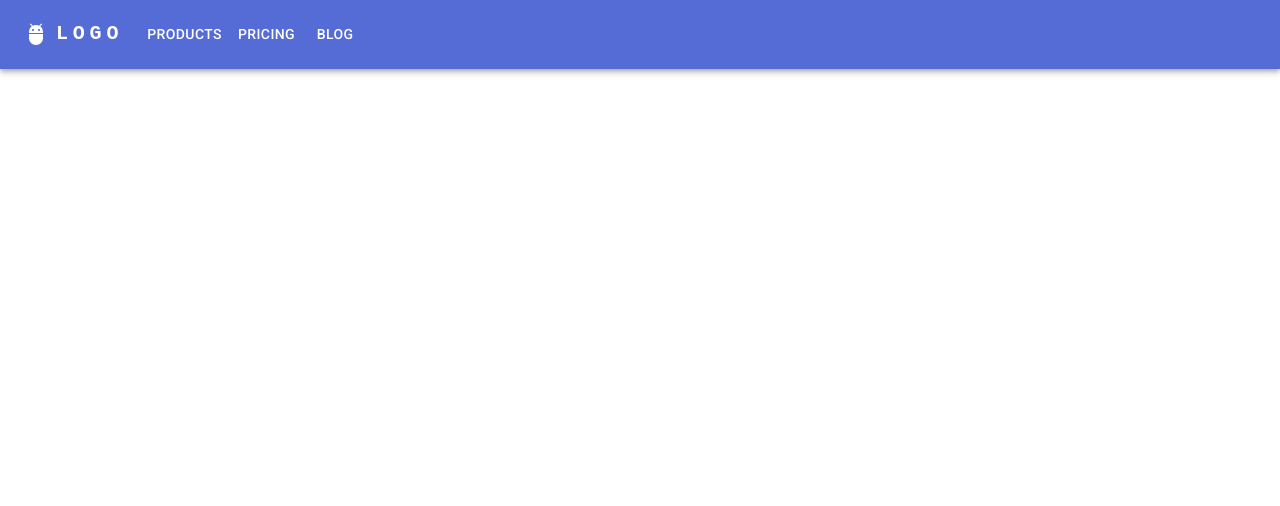
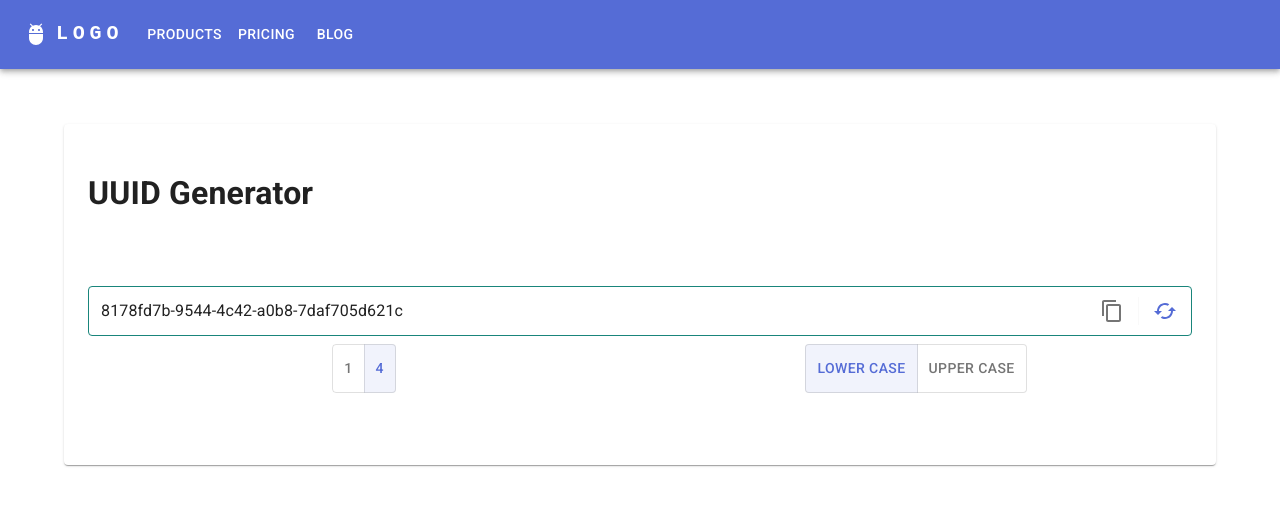
Before and after one commit to SalvatoreDiPalo/dev-helper, a React (Create React App) app: page /generator/uuid in a window 1280 px wide. Shown: the top 506 px of the page. Built offline with nearby package versions, Linux system fonts and the light colour scheme.

Commit message:
Add UUID generator

```diff
--- a/package.json
+++ b/package.json
@@ -17,6 +17,7 @@
     "react-dom": "^18.2.0",
     "react-router-dom": "^6.3.0",
     "react-scripts": "^5.0.1",
+    "uuid": "^8.3.2",
     "web-vitals": "^2.1.4"
   },
   "scripts": {
--- a/src/App.js
+++ b/src/App.js
@@ -5,6 +5,7 @@ import ResponsiveAppBar from "./components/AppBar";
 
 import Home from "./pages/Home";
 import Converter from "./pages/Converter";
+import UUIDGenerator from "./pages/Generator/UUID";
 import { Container } from "@mui/material";
 
 function App() {
@@ -15,6 +16,7 @@ function App() {
         <Routes>
           <Route path="/" element={<Home />} />
           <Route path="/test" element={<Converter />} />
+          <Route path="/generator/uuid" element={<UUIDGenerator />} />
         </Routes>
       </Container>
     </div>
--- a/src/pages/Generator/UUID/index.js
+++ b/src/pages/Generator/UUID/index.js
@@ -1,5 +1,146 @@
-import React from "react";
+import React, { useMemo, useState } from "react";
+import {
+  Paper,
+  Box,
+  IconButton,
+  ToggleButtonGroup,
+  ToggleButton,
+  Grid,
+  InputBase,
+  Divider,
+} from "@mui/material";
+import Cached from "@mui/icons-material/Cached";
+import ContentCopy from "@mui/icons-material/ContentCopy";
+
+import theme from "../../../theme";
+
+import { v1, v4 } from "uuid";
+
+const Versions = {
+  V1: "1",
+  V4: "4",
+};
+
+const Formats = {
+  LOWER_CASE: 2,
+  UPPER_CASE: 3,
+};
+
+const generateUuid = (uuidVersion) => {
+  switch (uuidVersion) {
+    case Versions.V1:
+      return v1();
+    case Versions.V4:
+    default:
+      return v4();
+  }
+};
 
 export default function UUIDGenerator() {
-  return <div>UUID Generator Page</div>;
+  const defaultVersion = Versions.V4;
+  const [version, setVersion] = useState(defaultVersion);
+
+  const defaultFormat = Formats.LOWER_CASE;
+  const [format, setFormat] = useState(defaultFormat);
+  const [refresh, setRefresh] = useState(false);
+
+  const handleVersionChange = (event, newVersion) => {
+    setVersion(newVersion);
+  };
+
+  const handleFormatChange = (event, newFormat) => {
+    setFormat(newFormat);
+  };
+
+  const uuid = useMemo(() => {
+    let value = generateUuid(version);
+
+    switch (format) {
+      case Formats.UPPER_CASE:
+        value = value.toUpperCase();
+        break;
+      case Formats.LOWER_CASE:
+      default:
+        value = value.toLowerCase();
+        break;
+    }
+    return value;
+    // eslint-disable-next-line react-hooks/exhaustive-deps
+  }, [version, format, refresh]);
+
+  return (
+    <Paper sx={{ p: 3 }}>
+      <h1>UUID Generator</h1>
+
+      <Box
+        component="form"
+        noValidate
+        autoComplete="off"
+        paddingY={5}
+        sx={{
+          "& > :not(style)": { textAlign: "center", my: 1 },
+        }}
+      >
+        <Paper
+          variant="outlined"
+          sx={{
+            p: "2px 4px",
+            display: "flex",
+            alignItems: "center",
+            width: "100%",
+            borderColor: theme.palette.secondary.main,
+          }}
+        >
+          <InputBase
+            sx={{ ml: 1, flex: 1 }}
+            value={uuid}
+            inputProps={{ "aria-label": "Generated uuid" }}
+          />
+          <IconButton
+            sx={{ p: "10px" }}
+            aria-label="Copy UUID"
+            onClick={() => {
+              navigator.clipboard.writeText(uuid);
+            }}
+          >
+            <ContentCopy />
+          </IconButton>
+          <Divider sx={{ height: 28, m: 0.5 }} orientation="vertical" />
+          <IconButton
+            color="primary"
+            sx={{ p: "10px" }}
+            aria-label="Refresh UUID"
+            onClick={() => setRefresh(!refresh)}
+          >
+            <Cached />
+          </IconButton>
+        </Paper>
+
+        <Grid container>
+          <Grid item md={6} xs={12}>
+            <ToggleButtonGroup
+              color="primary"
+              value={version}
+              exclusive
+              onChange={handleVersionChange}
+            >
+              <ToggleButton value={Versions.V1}>{Versions.V1}</ToggleButton>
+              <ToggleButton value={Versions.V4}>{Versions.V4}</ToggleButton>
+            </ToggleButtonGroup>
+          </Grid>
+          <Grid item md={6} xs={12}>
+            <ToggleButtonGroup
+              color="primary"
+              value={format}
+              exclusive
+              onChange={handleFormatChange}
+            >
+              <ToggleButton value={Formats.LOWER_CASE}>Lower case</ToggleButton>
+              <ToggleButton value={Formats.UPPER_CASE}>Upper case</ToggleButton>
+            </ToggleButtonGroup>
+          </Grid>
+        </Grid>
+      </Box>
+    </Paper>
+  );
 }
```
Also changed, not shown: 1 other file (tests, documents, lock files or other folders).
